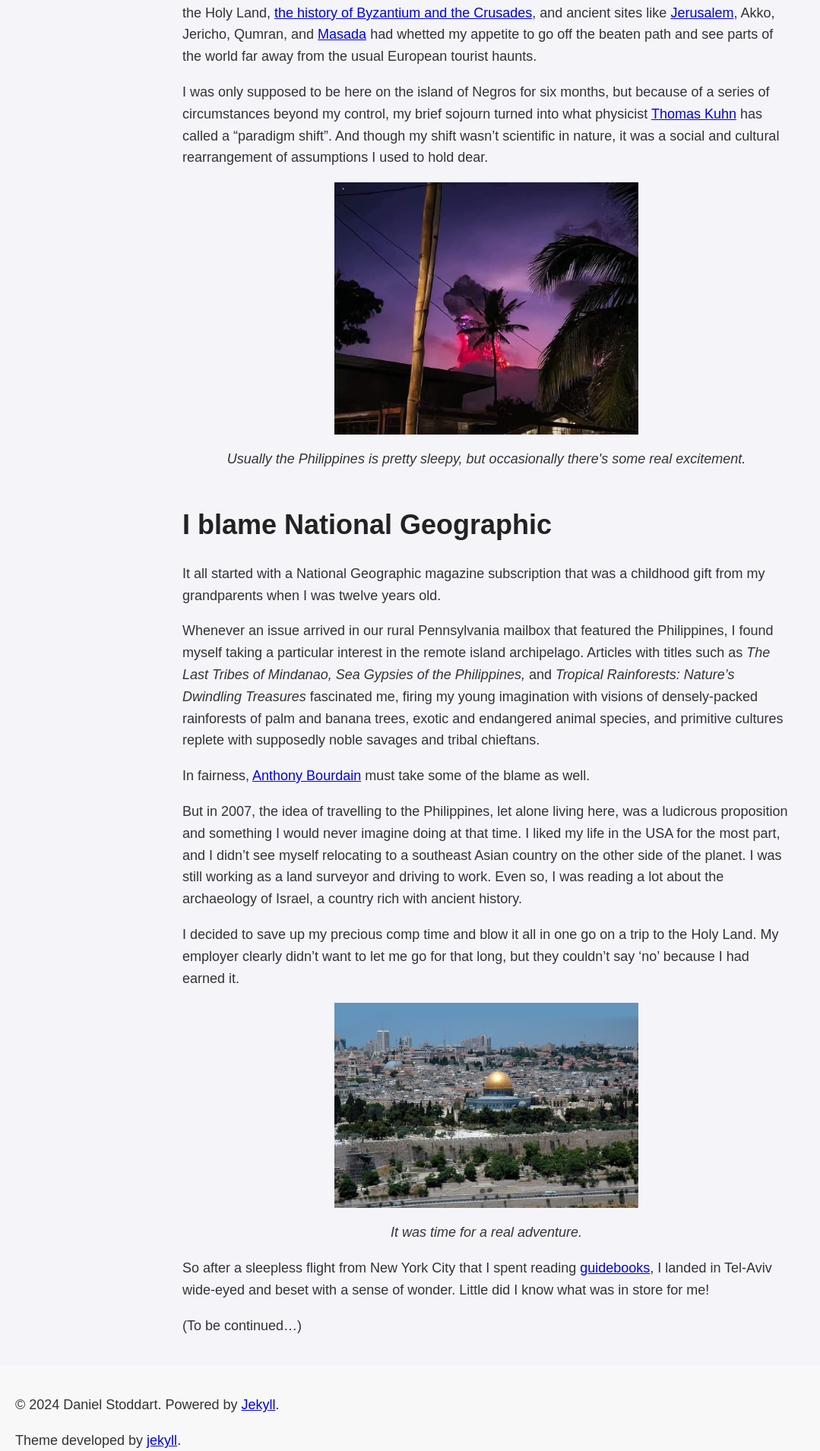
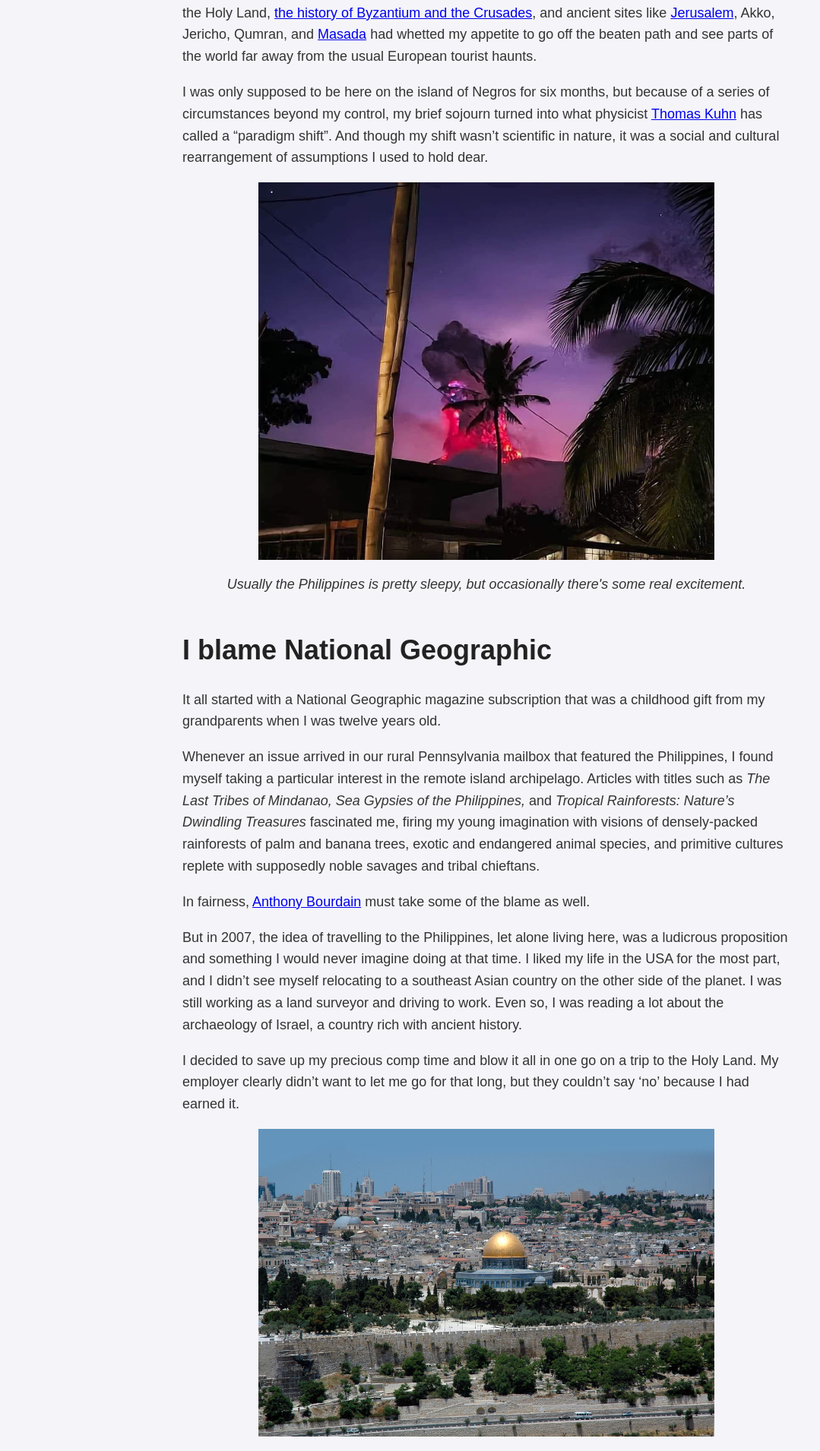
Before and after one commit to stoddart/stoddart.github.io, a Jekyll site: the page built from _posts/2024-06-03-my-first-post.md, in a window 1280 px wide. Shown: the part 493-2403 px from the top of the page at 76% size, without its empty margins (0-1079 px from the left). Built offline with Jekyll 4.4.1, drawn with Linux system fonts in a browser that asks for light colours.

Commit message:
Increased max-width in the image style to 75%

```diff
--- a/_posts/2024-06-03-my-first-post.md
+++ b/_posts/2024-06-03-my-first-post.md
@@ -10,7 +10,7 @@ Some of you may know that for the past several years, I've been living quietly o
 I was only supposed to be here on the island of Negros for six months, but because of a series of circumstances beyond my control, my brief sojourn turned into what physicist [Thomas Kuhn](https://plato.stanford.edu/entries/thomas-kuhn/) has called a "paradigm shift". And though my shift wasn't scientific in nature, it was a social and cultural rearrangement of assumptions I used to hold dear.
 
 
-<img src="/assets/images/kanlaon.jpg" style="max-width:50%; display:block; margin:auto;">
+<img src="/assets/images/kanlaon.jpg" style="max-width:75%; display:block; margin:auto;">
 <p style="text-align:center; font-size:inherit;"><i>Usually the Philippines is pretty sleepy, but occasionally there's some real excitement.</i></p>
 
 # I blame National Geographic
@@ -25,7 +25,7 @@ But in 2007, the idea of travelling to the Philippines, let alone living here, w
 
 I decided to save up my precious comp time and blow it all in one go on a trip to the Holy Land. My employer clearly didn't want to let me go for that long, but they couldn't say 'no' because I had earned it.
 
-<img src="/assets/images/jerusalem.jpg" style="max-width:50%; display:block; margin:auto;">
+<img src="/assets/images/jerusalem.jpg" style="max-width:75%; display:block; margin:auto;">
 <p style="text-align:center; font-size:inherit;"><i>It was time for a real adventure.</i></p>
 
 So after a sleepless flight from New York City that I spent reading [guidebooks](https://a.co/d/hUw6sTQ), I landed in Tel-Aviv wide-eyed and beset with a sense of wonder. Little did I know what was in store for me!
```
